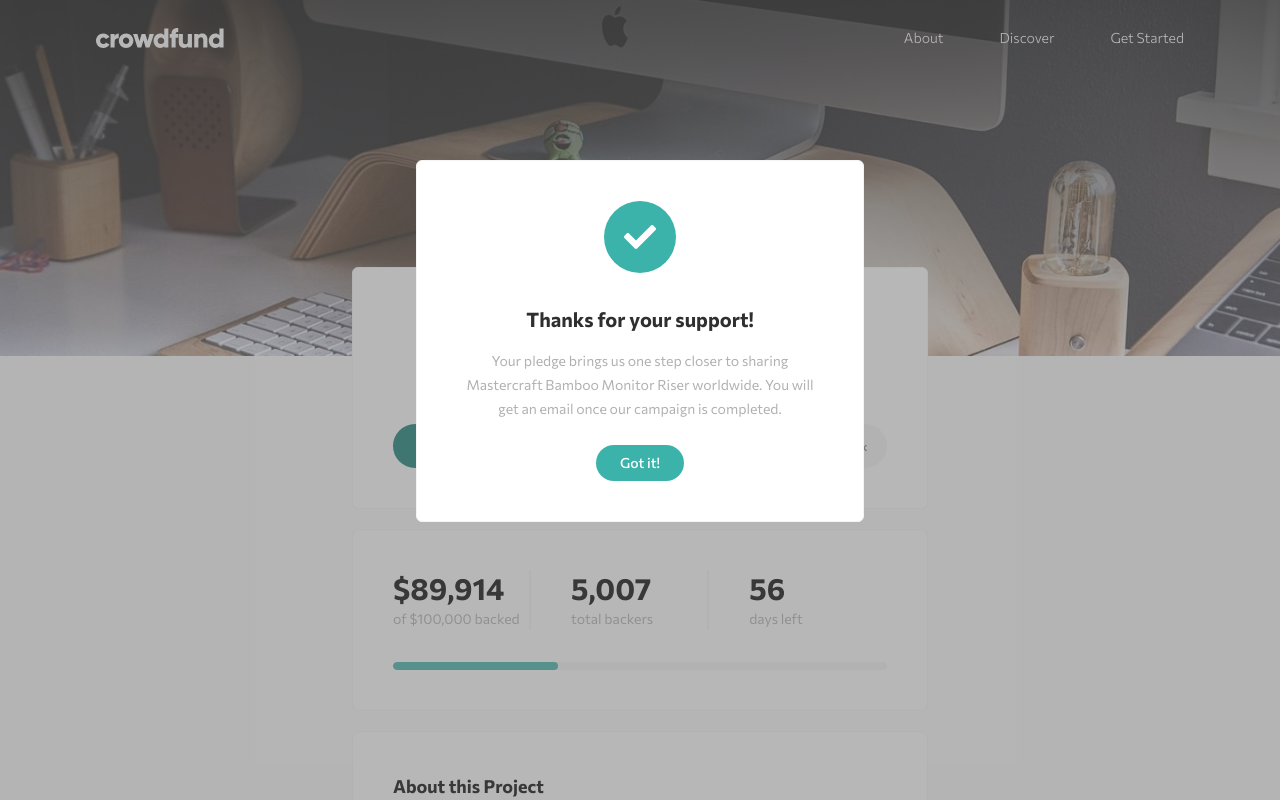
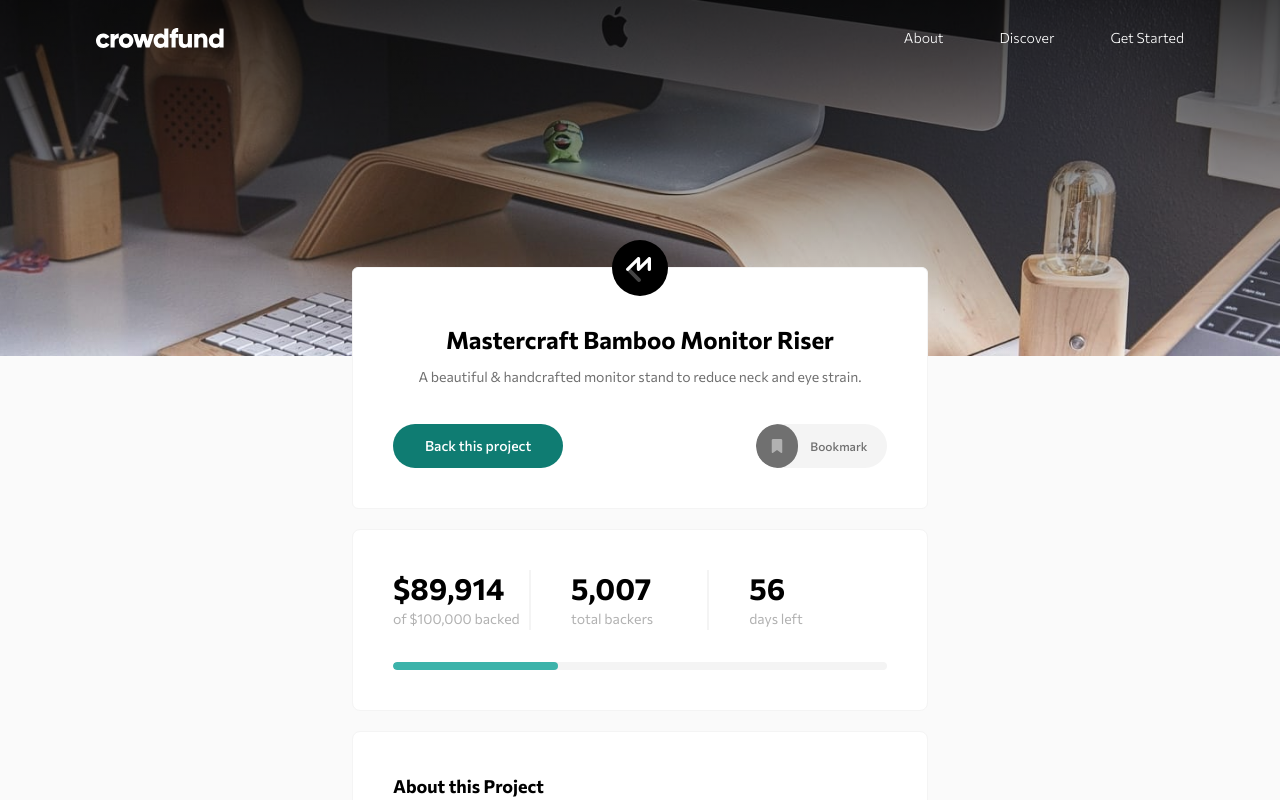
Before and after one commit to vansh2308/mastercraft-crowdfund, a React (Vite) app: page /back-project in a window 1280 px wide. Shown: the top 800 px of the page. Built offline with nearby package versions, Linux system fonts and the light colour scheme.

Commit message:
Route the backup and  thanks form

```diff
--- a/package.json
+++ b/package.json
@@ -10,9 +10,12 @@
     "preview": "vite preview"
   },
   "dependencies": {
+    "@reduxjs/toolkit": "^2.2.6",
     "react": "^18.3.1",
     "react-dom": "^18.3.1",
-    "react-icons": "^5.2.1"
+    "react-icons": "^5.2.1",
+    "react-redux": "^9.1.2",
+    "react-router-dom": "^6.24.1"
   },
   "devDependencies": {
     "@types/react": "^18.3.3",
--- a/src/App.jsx
+++ b/src/App.jsx
@@ -6,15 +6,17 @@ import Hero from './components/Hero'
 import Stats from './components/Stats'
 import LightBox from './components/LightBox'
 
+import { useSelector } from 'react-redux'
+
 
 
 function App() {
-  const [LightBoxDisplay, setLightBoxDisplay ] = useState(true)
+  const lightBoxDisplay = useSelector(state => state.lightBoxDisplay.value)
 
   return (
     <div className='w-screen min-h-max mb-40'>
       {
-        LightBoxDisplay && <LightBox />
+        lightBoxDisplay && <LightBox />
       }
 
       <Header />
--- a/src/components/BackProjectForm.jsx
+++ b/src/components/BackProjectForm.jsx
@@ -3,12 +3,22 @@ import { IoClose } from "react-icons/io5";
 import rewardData from "./../rewardData.json"
 import { useEffect, useState } from "react";
 
+import { useSelector, useDispatch } from "react-redux";
+import { setLightBoxDisplay } from "../features/LightBoxDisplaySlice";
+
+import { Link } from "react-router-dom";
+
 export default function BackProjectForm() {
+    const dispatch = useDispatch()
+
     return (
         <div className="w-[45%] h-fit bg-white border-greywhite rounded-md border-[1px] py-6 px-10">
-            <button className="float-right ">
+            <Link className="float-right "
+                to = "/"
+                onClick={() => dispatch(setLightBoxDisplay(false))}
+            >
                 <IoClose className="text-dgrey text-[1.4rem] aspect-square" />
-            </button>
+            </Link>
 
             <h3 className="font-bold text-2xl text-black mt-12">Back this project</h3>
             <p className="text-lgrey font-normal text-sm my-6">Want to support us in bringing Mastercraft Bamboo Monitor Riser out in the world?</p>
@@ -86,12 +96,14 @@ function RewardOption({ reward, idx }) {
                     <div className="flex gap-3">
                         <div className="flex gap-2 justify-center items-center border-[0.5px] border-lgreen rounded-full px-4 py-2">
                             <span className="text-lgrey font-medium text-xs">$</span>
-                            <input type="text" placeholder={ reward.minPrice } className="w-8 text-center focus:outline-none text-xs font-semibold text-black" />
+                            <input type="text" placeholder={reward.minPrice} className="w-8 text-center focus:outline-none text-xs font-semibold text-black" />
                         </div>
 
-                        <button type="submit" className="px-4 py-2 bg-lgreen hover:bg-green text-xs font-semibold text-white rounded-full">
+                        <Link  to="/thanks"
+                            className="px-4 py-2 bg-lgreen hover:bg-green text-xs font-semibold text-white rounded-full"
+                        >
                             Continue
-                        </button>
+                        </Link>
 
 
                     </div>
--- a/src/components/Hero.jsx
+++ b/src/components/Hero.jsx
@@ -3,8 +3,14 @@ import { useEffect, useState } from "react";
 import logoMastercraft from "./../assets/logo-mastercraft.svg"
 import { FaBookmark } from "react-icons/fa6";
 
+import { useDispatch, useSelector } from "react-redux";
+import { setLightBoxDisplay } from "../features/LightBoxDisplaySlice";
+import { Link } from "react-router-dom";
+
 export default function Hero() {
     const [bookMarked, setBookmarked] = useState(false)
+    const dispatch = useDispatch()
+    const lightBoxDisplay = useSelector(state => state.lightBoxDisplay.value)
 
     return (
         <div className="w-full bg-white h-max border-greywhite rounded-md border-[1px] relative overflow-visible p-10 text-center">
@@ -13,9 +19,15 @@ export default function Hero() {
             <h1 className="font-bold text-2xl mt-4 mb-2">Mastercraft Bamboo Monitor Riser</h1>
             <span className="font-normal text-dgrey text-sm">A beautiful & handcrafted monitor stand to reduce neck and eye strain.</span>
             <div className="flex justify-between w-full mt-9">
-                <button className="rounded-full py-3 px-8 bg-green text-white font-medium text-sm">
-                    Back this project
-                </button>
+                    <Link
+                        to = "/back-project"
+                        className="rounded-full py-3 px-8 bg-green text-white font-medium text-sm"
+                        onClick={() => {
+                            dispatch(setLightBoxDisplay(!lightBoxDisplay))
+                        }}
+                    >
+                        Back this project
+                    </Link>
 
                 <button
                     className="flex gap-3 items-center rounded-full bg-greywhite text-dgrey text-sm font-medium "
@@ -28,7 +40,7 @@ export default function Hero() {
                     >
                         <FaBookmark />
                     </div>
-                    <span className="pr-6 text-xs font-medium"> { bookMarked ? "Bookmarked" : "Bookmark" } </span>
+                    <span className="pr-6 text-xs font-medium"> {bookMarked ? "Bookmarked" : "Bookmark"} </span>
                 </button>
 
             </div>
--- a/src/components/LightBox.jsx
+++ b/src/components/LightBox.jsx
@@ -1,12 +1,15 @@
 import BackProjectForm from "./BackProjectForm";
 import Thanks from "./Thanks";
+import { Outlet } from "react-router-dom";
 
 
 export default function LightBox(){
     return(
         <div className="w-screen h-screen fixed top-0 left-0 pb-12 flex overflow-y-scroll justify-center bg-dgrey/50 z-40 pt-40">
+
+            <Outlet />
             {/* <BackProjectForm /> */}
-            <Thanks />
+            {/* <Thanks /> */}
 
 
         </div>
--- a/src/components/RewardTile.jsx
+++ b/src/components/RewardTile.jsx
@@ -1,11 +1,21 @@
 
 import { useEffect } from "react"
 
-export default function RewardTile({ reward }){
-    return(
+import { useDispatch, useSelector } from "react-redux";
+import { setLightBoxDisplay } from "../features/LightBoxDisplaySlice";
+
+import { Link } from "react-router-dom";
+
+
+export default function RewardTile({ reward }) {
+    const dispatch = useDispatch()
+    const lightBoxDisplay = useSelector(state => state.lightBoxDisplay.value)
+
+
+    return (
         <div
-        className="w-full border-[1px] border-lgrey/40 h-fit p-7 mt-7 rounded-md"
-        style={ !reward.qtyLeft ? {opacity: "0.5" } : {} }
+            className="w-full border-[1px] border-lgrey/40 h-fit p-7 mt-7 rounded-md"
+            style={!reward.qtyLeft ? { opacity: "0.5" } : {}}
         >
             <div className="flex w-full justify-between items-baseline">
                 <h4 className="font-bold text-md "> {reward.name} </h4>
@@ -20,12 +30,16 @@ export default function RewardTile({ reward }){
                     <span className="text-xs text-lgrey">left</span>
                 </div>
 
-                <button
-                className="bg-lgreen px-6 py-3 rounded-full text-xs text-white font-medium hover:bg-green"
-                style={ !reward.qtyLeft ? {backgroundColor: "#707070", cursor: "default"} : {} }
+                <Link
+                    to = "/back-project"
+                    className="bg-lgreen px-6 py-3 rounded-full text-xs text-white font-medium hover:bg-green"
+                    style={!reward.qtyLeft ? { backgroundColor: "#707070", cursor: "default" } : {}}
+                    onClick={() => {
+                        dispatch(setLightBoxDisplay(!lightBoxDisplay))
+                    }}
                 >
-                    { reward.qtyLeft ?  "Select Reward": "Out of Stock"}
-                </button>
+                    {reward.qtyLeft ? "Select Reward" : "Out of Stock"}
+                </Link>
 
             </div>
 
--- a/src/components/Thanks.jsx
+++ b/src/components/Thanks.jsx
@@ -1,22 +1,32 @@
 
 
 import { FaCheck } from "react-icons/fa";
+import { setLightBoxDisplay } from "../features/LightBoxDisplaySlice";
+import { useDispatch } from "react-redux";
+import { Link } from "react-router-dom";
 
 
-export default function Thanks(){
-    return(
+export default function Thanks() {
+    const dispatch = useDispatch()
+
+    return (
         <div className="w-[35%] h-fit bg-white border-greywhite flex flex-col gap-4 justify-center items-center rounded-md border-[1px] p-10">
             <div className="flex justify-center items-center text-[2rem] text-white rounded-full bg-lgreen p-5">
                 <FaCheck />
             </div>
             <h3 className="text-xl mt-4 text-black font-bold ">Thanks for your support!</h3>
             <p className="text-center px-2 text-sm leading-6 text-lgrey font-normal">
-            Your pledge brings us one step closer to sharing Mastercraft Bamboo Monitor Riser worldwide. You will get an email once our campaign is completed.
+                Your pledge brings us one step closer to sharing Mastercraft Bamboo Monitor Riser worldwide. You will get an email once our campaign is completed.
             </p>
 
-            <button className="bg-lgreen hover:bg-green px-6 py-2 text-white text-sm font-medium rounded-full mt-2">
+            <Link className="bg-lgreen hover:bg-green px-6 py-2 text-white text-sm font-medium rounded-full mt-2"
+                to = "/"
+                onClick={() => {
+                    dispatch(setLightBoxDisplay(false))
+                }}
+            >
                 Got it!
-            </button>
+            </Link>
 
 
         </div>
--- /dev/null
+++ b/src/features/LightBoxDisplaySlice.js
@@ -0,0 +1,16 @@
+import { createSlice } from "@reduxjs/toolkit";
+
+export const lightBoxDisplaySlice = createSlice({
+  name: "lightBoxDisplay",
+  initialState: {
+    value: false
+  },
+  reducers: {
+    setLightBoxDisplay: (state, action) => {
+        state.value = action.payload
+    }
+  }
+})
+
+export const { setLightBoxDisplay } = lightBoxDisplaySlice.actions
+export default lightBoxDisplaySlice.reducer
--- a/src/main.jsx
+++ b/src/main.jsx
@@ -1,9 +1,41 @@
 import React from 'react'
-import ReactDOM from 'react-dom/client'
 import App from './App.jsx'
+
+import store from "./store.js"
+import { Provider } from 'react-redux';
+
+
+import * as ReactDOM from "react-dom/client";
+import {
+  createBrowserRouter,
+  RouterProvider,
+} from "react-router-dom";
+import BackProjectForm from './components/BackProjectForm.jsx';
+import Thanks from './components/Thanks.jsx';
+
+
+const router = createBrowserRouter([
+  {
+    path: "/",
+    element: <App />,
+    children: [
+      {
+        path: "/back-project",
+        element: <BackProjectForm />
+      },
+      {
+        path: "/thanks",
+        element: <Thanks />
+      }
+    ]
+  }
+])
+
 
 ReactDOM.createRoot(document.getElementById('root')).render(
   <React.StrictMode>
-    <App />
+    <Provider store={store}>
+      <RouterProvider router={router} />
+    </Provider>
   </React.StrictMode>,
 )
--- /dev/null
+++ b/src/store.js
@@ -0,0 +1,10 @@
+
+
+import { configureStore } from "@reduxjs/toolkit";
+import lightBoxDisplayReducer from "./features/LightBoxDisplaySlice";
+
+export default configureStore({
+  reducer: {
+    lightBoxDisplay: lightBoxDisplayReducer,
+  }
+})
```
Also changed, not shown: 1 other file (tests, documents, lock files or other folders).
